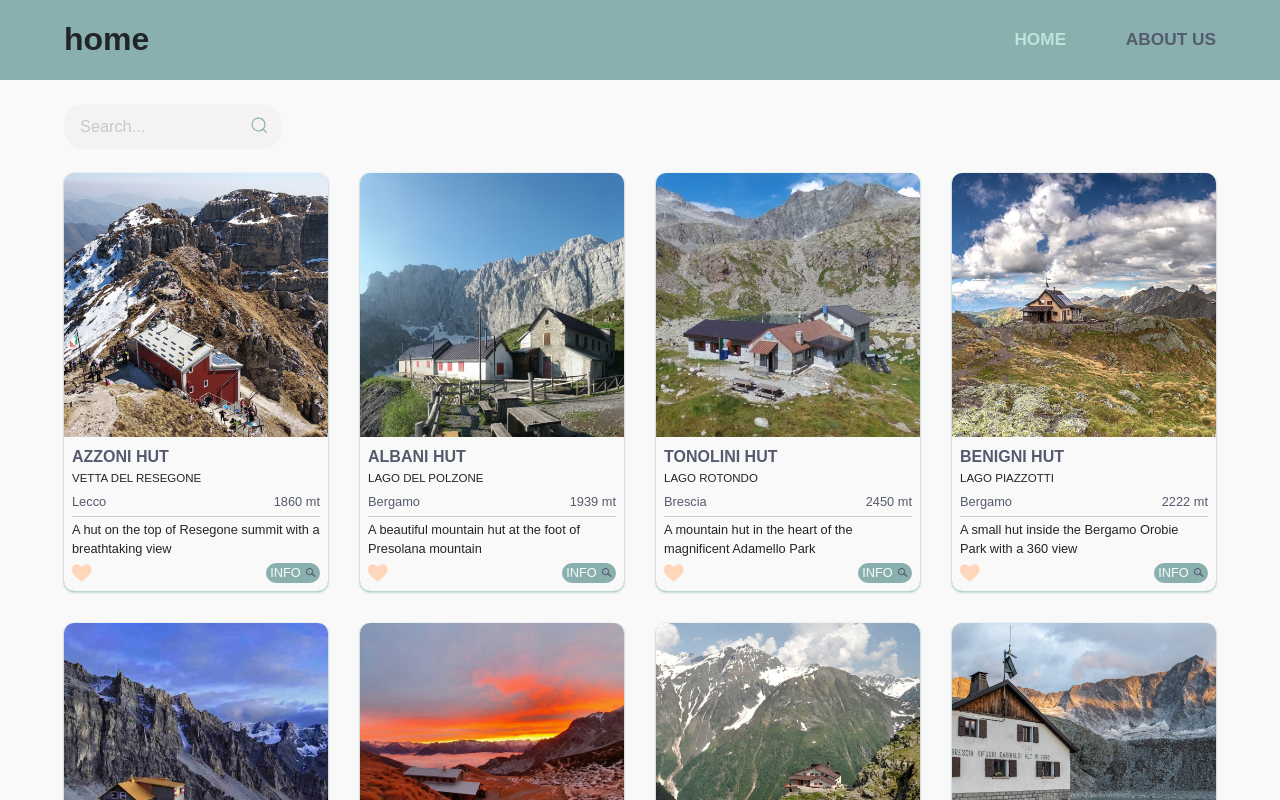
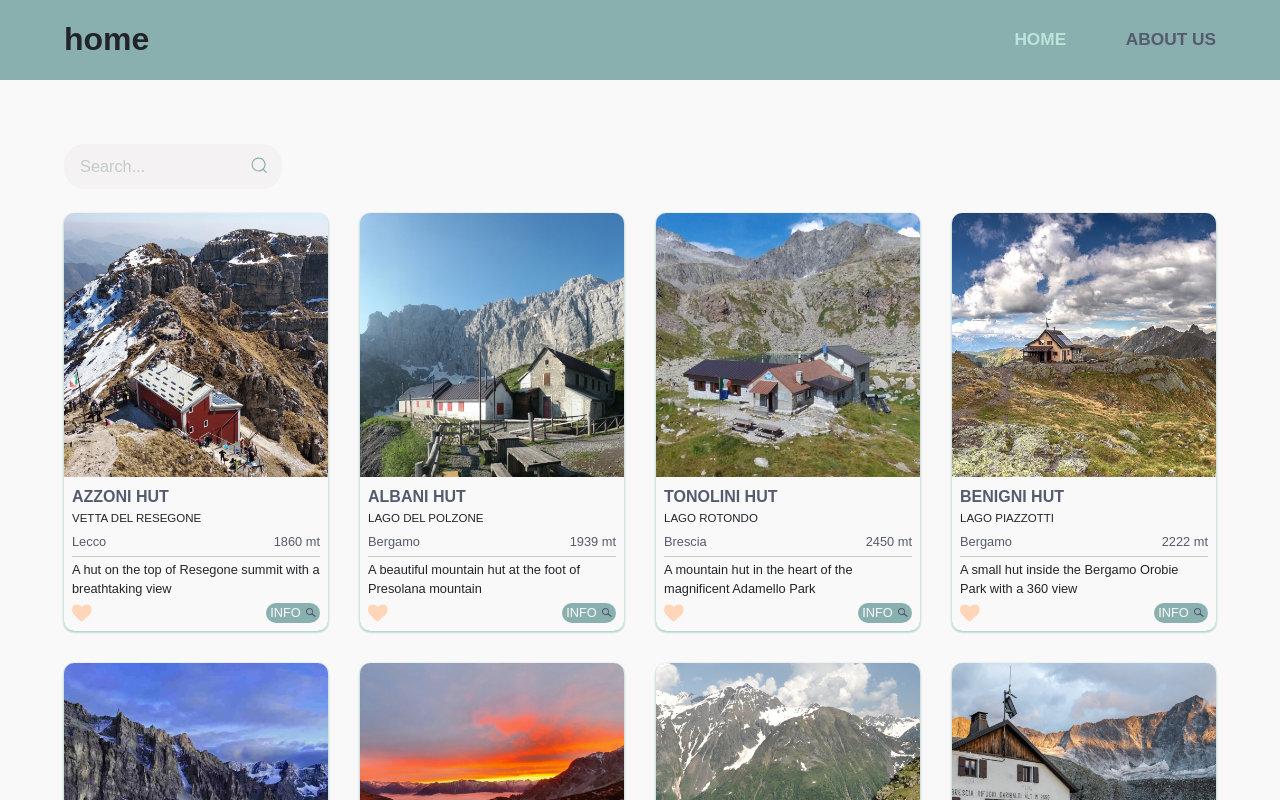
Before and after one commit to elukashova/rs-react, a React (Vite) app: page / in a window 1280 px wide. Shown: the top 800 px of the page. Built offline with nearby package versions, Linux system fonts and the light colour scheme.

Commit message:
refactor: simplify router

```diff
--- a/src/App.tsx
+++ b/src/App.tsx
@@ -4,18 +4,19 @@ import { BrowserRouter, Route, Routes } from 'react-router-dom';
 import Header from './components/Header/Header';
 import ROUTES from './router/router';
 import MainLayout from './pages/MainLayout';
+import RouteConfig from './router/router.types';
 
 interface AppProps {
   title: string;
   page: ReactNode;
 }
 
-class PageWrapper extends Component<AppProps> {
+class AppWrapper extends Component<AppProps> {
   render(): JSX.Element {
     return (
       <>
         <Header title={this.props.title} />
-        {this.props.page}
+        <MainLayout page={this.props.page} />
       </>
     );
   }
@@ -26,18 +27,16 @@ export default class App extends Component {
     return (
       <BrowserRouter>
         <Routes>
-          <Route path={ROUTES.path} element={ROUTES.element}>
-            {ROUTES.subroutes.map((subroute) => {
-              return (
-                <Route
-                  key={subroute.key}
-                  path={subroute.path}
-                  index={subroute.index}
-                  element={<PageWrapper title={subroute.title} page={subroute.element} />}
-                />
-              );
-            })}
-          </Route>
+          {ROUTES.map((route: RouteConfig) => {
+            return (
+              <Route
+                key={route.key}
+                path={route.path}
+                index={route.index}
+                element={<AppWrapper title={route.title} page={route.element} />}
+              />
+            );
+          })}
         </Routes>
       </BrowserRouter>
     );
--- a/src/components/search-bar/SearchBar.tsx
+++ b/src/components/search-bar/SearchBar.tsx
@@ -1,4 +1,4 @@
-import React, { ChangeEvent, ChangeEventHandler, Component, MouseEventHandler } from 'react';
+import React, { ChangeEvent, ChangeEventHandler, Component } from 'react';
 import './SearchBar.styles.css';
 
 class SearchBar extends Component<Record<string, never>, { value: string }> {
@@ -20,13 +20,6 @@ class SearchBar extends Component<Record<string, never>, { value: string }> {
     }
   };
 
-  removeInputValue: MouseEventHandler = () => {
-    localStorage.removeItem('inputValue');
-    this.setState(() => ({
-      value: '',
-    }));
-  };
-
   componentWillUnmount(): void {
     localStorage.setItem('inputValue', this.state.value);
   }
@@ -42,7 +35,7 @@ class SearchBar extends Component<Record<string, never>, { value: string }> {
           placeholder="Search..."
           autoComplete="off"
         />
-        <button onClick={this.removeInputValue} className="search__button">
+        <button className="search__button">
           <svg className="search__icon" aria-hidden="true" viewBox="0 0 24 24">
             <g>
               <path d="M21.53 20.47l-3.66-3.66C19.195 15.24 20 13.214 20 11c0-4.97-4.03-9-9-9s-9 4.03-9 9 4.03 9 9 9c2.215 0 4.24-.804 5.808-2.13l3.66 3.66c.147.146.34.22.53.22s.385-.073.53-.22c.295-.293.295-.767.002-1.06zM3.5 11c0-4.135 3.365-7.5 7.5-7.5s7.5 3.365 7.5 7.5-3.365 7.5-7.5 7.5-7.5-3.365-7.5-7.5z"></path>
--- a/src/pages/MainLayout.tsx
+++ b/src/pages/MainLayout.tsx
@@ -1,14 +1,15 @@
-import React, { Component } from 'react';
-import { Outlet } from 'react-router-dom';
+import React, { Component, ReactNode } from 'react';
 import './MainLayout.styles.css';
 
-class MainLayout extends Component {
+interface MainProps {
+  page: ReactNode;
+}
+
+class MainLayout extends Component<MainProps> {
   render(): JSX.Element {
     return (
       <>
-        <main className="main">
-          <Outlet />
-        </main>
+        <main className="main">{this.props.page}</main>
       </>
     );
   }
--- a/src/router/router.tsx
+++ b/src/router/router.tsx
@@ -1,27 +1,10 @@
-import React, { ReactNode } from 'react';
+import React from 'react';
 import NotFoundPage from '../pages/404/404';
 import AboutPage from '../pages/About/About';
 import HomePage from '../pages/Home/Home';
-import MainLayout from '../pages/MainLayout';
+import RouteConfig from './router.types';
 
-interface RouteConfig {
-  path?: string;
-  key: string;
-  element: ReactNode;
-  title: string;
-  index?: boolean;
-}
-
-interface Router extends RouteConfig {
-  subroutes: RouteConfig[];
-}
-
-const ROUTES: Router = {
-  path: '/',
-  key: 'app',
-  element: <MainLayout />,
-  title: '',
-  subroutes: [
+const ROUTES: RouteConfig[] = [
   {
     key: 'home',
     title: 'home',
@@ -40,7 +23,6 @@ const ROUTES: Router = {
     title: '404 not found',
     element: <NotFoundPage />,
   },
-  ],
-};
+];
 
 export default ROUTES;
```
Also changed, not shown: src/router/router.types.tsx (added, +9 -0 lines). Lines whose indentation alone changed are shown as unchanged.
